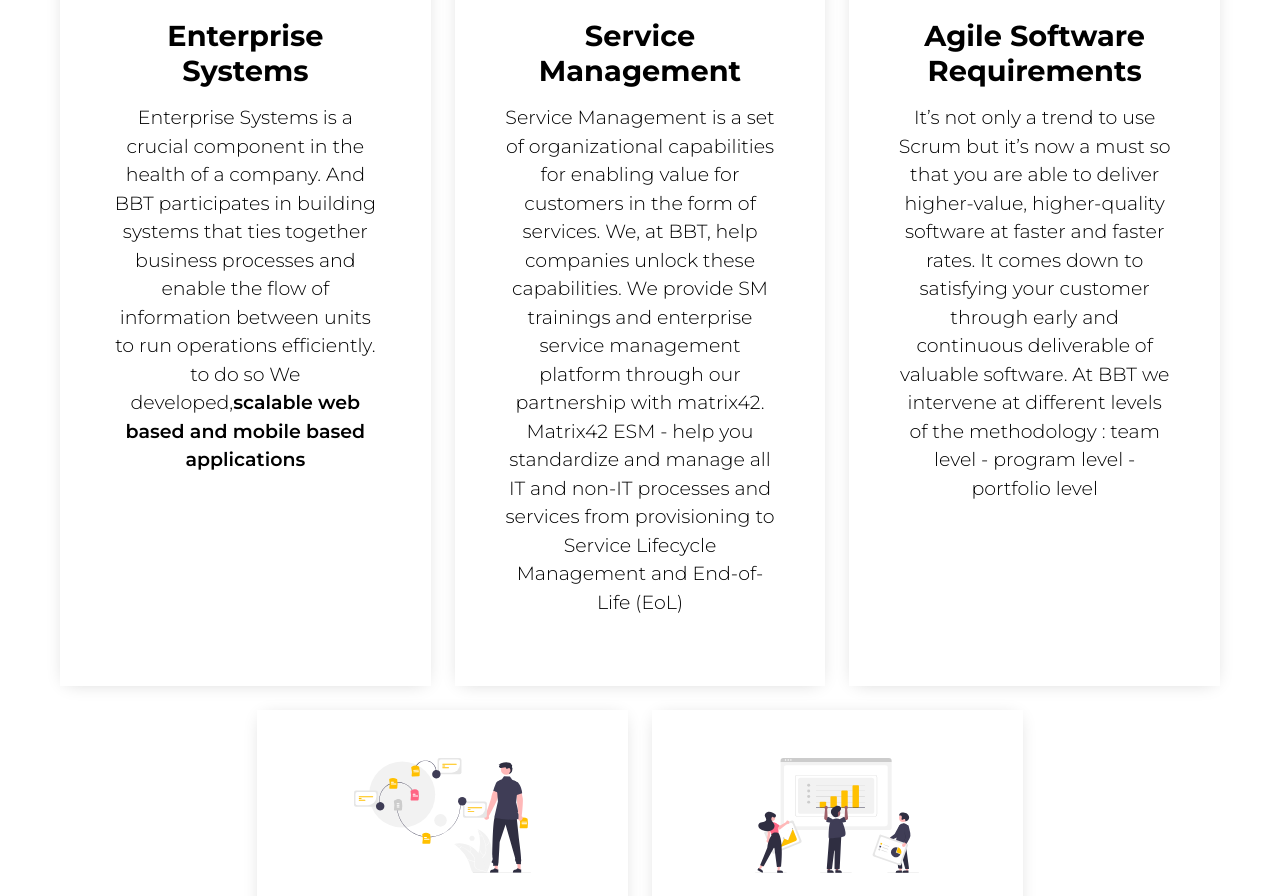
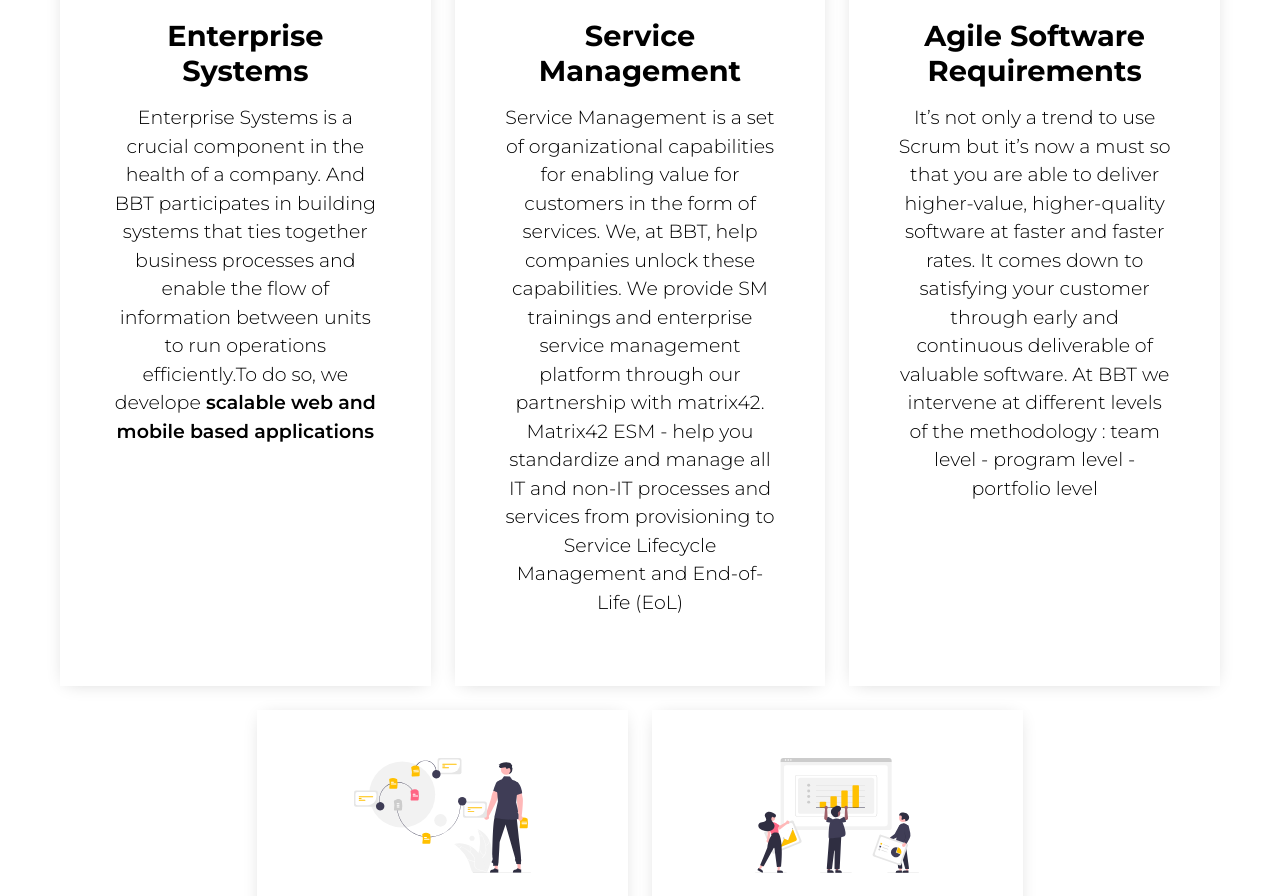
Before and after one commit to Alaymen13/BBT-Website, a React (Create React App) app: page / in a window 1280 px wide. Shown: the part 1119-2015 px from the top of the page. Built offline with nearby package versions, Linux system fonts and the light colour scheme.

Commit message:
add meta tags

```diff
--- a/src/Components/Contents/Expertise.js
+++ b/src/Components/Contents/Expertise.js
@@ -49,10 +49,10 @@
 								together business processes and
 								enable the flow of information
 								between units to run operations
-								efficiently. to do so We
-								developed,
+								efficiently.To do so, we
+								develope
 								<b className="font-semibold">
-									scalable web based and
+									  {" "} scalable web and
 									mobile based applications
 								</b>
 							</p>
```
